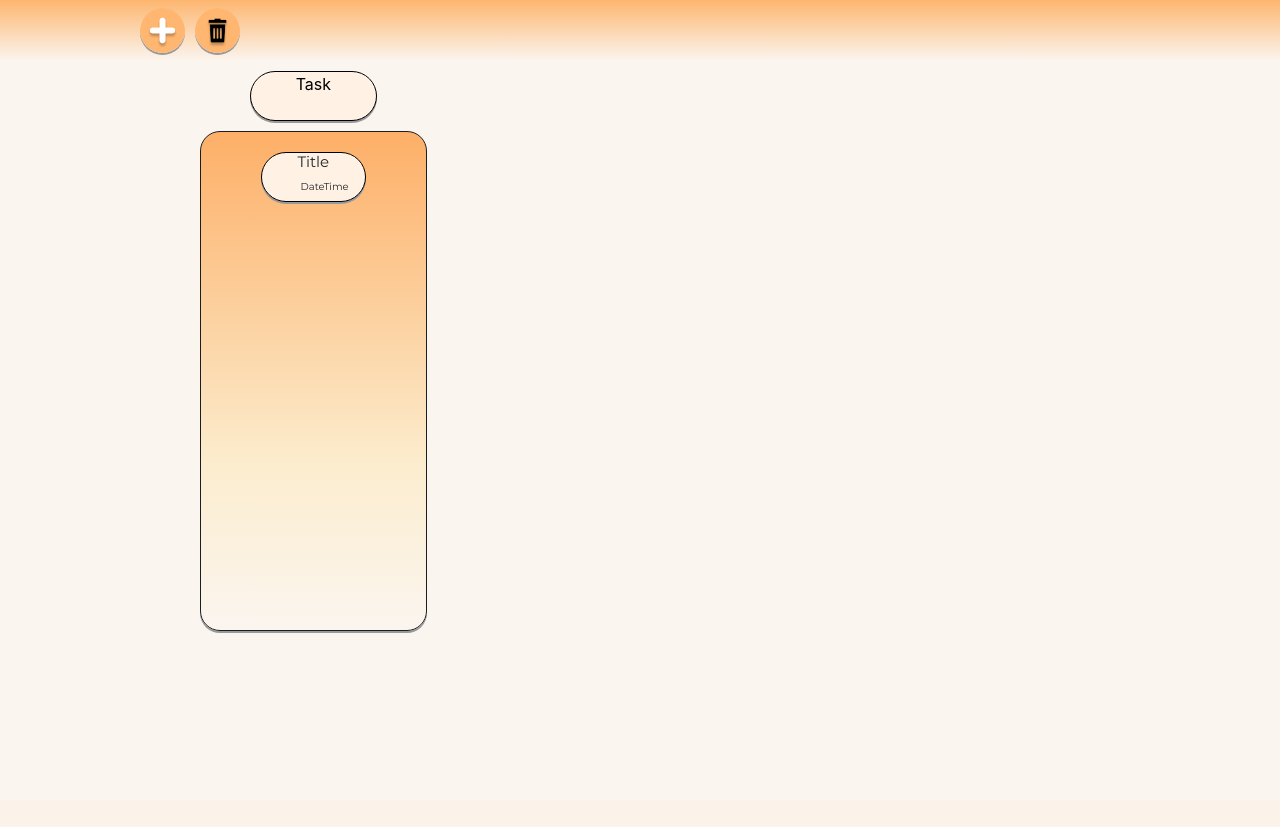
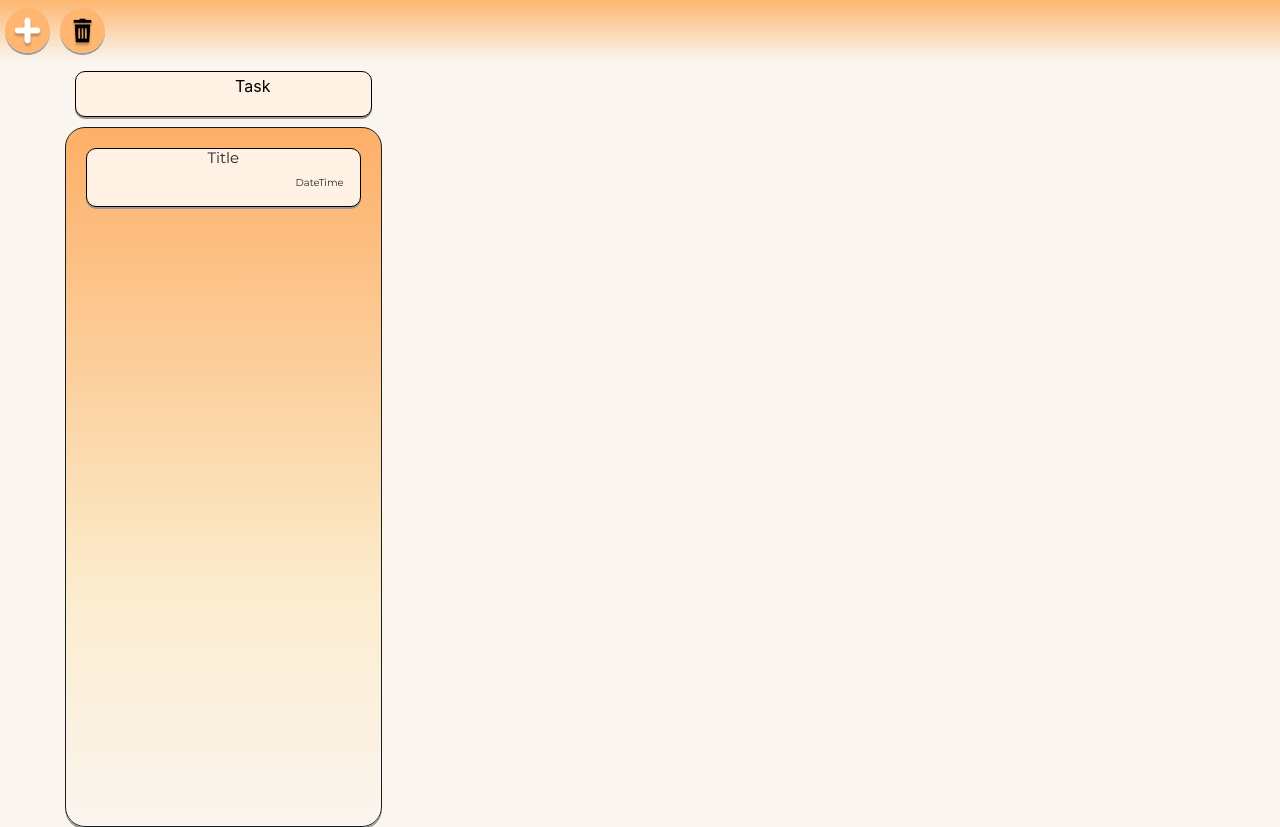
Before and after one commit to junmaks/WebOrganizer, a Django app: page /view/ in a window 1280 px wide. Before the commit the page ends 633 px from the top, so only its background shows below. Run offline with Django 3.2, Linux system fonts and the light colour scheme; parts of the project's set-up code (start-up, migrations or seed data) failed here and were passed over; some libraries are stand-ins or nearby versions.

Commit message:
new style for add task page

```diff
--- a/weborganizer/weborganizer/static/css/style.css
+++ b/weborganizer/weborganizer/static/css/style.css
@@ -34,7 +34,6 @@
     url('../fonts/montserrat-v15-latin_cyrillic-900.woff2') format('woff2'), /* Chrome 26+, Opera 23+, Firefox 39+ */ url('../fonts/montserrat-v15-latin_cyrillic-900.woff') format('woff'); /* Chrome 6+, Firefox 3.6+, IE 9+, Safari 5.1+ */
 }
 
-
 /*h1 {*/
 /*    font-family: 'Montserrat';*/
 /*    font-size: 30px;*/
@@ -42,17 +41,31 @@
 
 /*}*/
 
+/*.outcol {*/
+/*    !*background-color: #fbf5ef;*!*/
+/*    !*height: 100px;*!*/
+/*    background-color: #fbf5ef;*/
+/*    height: 100%;*/
+/*    padding-left: 100px;*/
+/*    padding-right: 100px;*/
+/*    !*height: 500px;*!*/
+
+/*}*/
+
+body {
+    background-color: #fbf5ef;
+    height: 100%;
+}
 
 h1.text_title {
     margin-top: 10px;
     font-family: 'Montserrat';
-    font-size: 2vw;
+    font-size: 20px;
     font-weight: 600;
     /*line-height: 40px;*/
     margin: 0px 0px 0px 0px;
 
 }
-
 
 .navbar {
     background: linear-gradient(180deg, #FDB66F 0%, rgba(255, 242, 229, 0) 100%);
@@ -64,8 +77,17 @@ h1.text_title {
 }
 
 .padding_container {
-    padding-left: 150px;
-    padding-right: 150px;
+    padding-left: 15px;
+    padding-right: 15px;
+}
+
+.col-sm-4 {
+    background-color: #fbf5ef;
+    height: 100%;
+    padding-left: 50px;
+    padding-right: 50px;
+    height: 700px;
+
 }
 
 .colinner {
@@ -75,12 +97,11 @@ h1.text_title {
     /*margin-top: 10px;*/
     /*grid-gutter-width: 30px;*/
     /*height: 100%;*/
-    height: 500px;
+    height: 700px;
     border-radius: 20px;
     border: 1px solid #1b1e21;
     box-shadow: 0 2px #999;
     overflow-y: auto;
-
 
 }
 
@@ -105,34 +126,6 @@ h1.text_title {
     border: 1px solid rgb(0, 0, 0);
     border-radius: 15px;
 }
-
-/*.outcol {*/
-/*    !*background-color: #fbf5ef;*!*/
-/*    !*height: 100px;*!*/
-/*    background-color: #fbf5ef;*/
-/*    height: 100%;*/
-/*    padding-left: 100px;*/
-/*    padding-right: 100px;*/
-/*    !*height: 500px;*!*/
-
-
-/*}*/
-
-.col-sm-4 {
-    background-color: #fbf5ef;
-    height: 100%;
-    padding-left: 50px;
-    padding-right: 50px;
-    height: 500px;
-
-}
-
-
-body {
-    background-color: #fbf5ef;
-    height: 100%;
-}
-
 
 .errorlist {
     color: red;
@@ -163,21 +156,33 @@ body {
     transform: scale(0.8);
 }
 
+.oval_title {
+    border-radius: 10px;
+    height: 40px;
+    text-align: center;
+    background-color: #FFF2E5;
+    margin-top: 10px;
+    margin-left: 10px;
+    margin-right: 10px;
+    margin-bottom: 10px;
+    padding: auto;
+    border: 1px solid black;
+    box-shadow: 0 2px #999;
+}
 
 .oval {
-    border-radius: 50px;
-    height: 50px;
+    border-radius: 10px;
+    height: auto;
+    width: auto;
     background-color: #FFF2E5;
     margin-top: 10px;
-    margin-left: 50px;
-    margin-right: 50px;
+    margin-left: 10px;
+    margin-right: 10px;
     margin-bottom: 10px;
+    padding: auto;
     border: 1px solid black;
     box-shadow: 0 2px #999;
-
-
 }
-
 
 h1.small_card_title {
     font-family: Montserrat;
@@ -203,3 +208,50 @@ a:hover {
     color: black;
     bgcolor: black;
 }
+
+.add_task {
+    margin-top: 60px;
+    background: linear-gradient(180deg, rgba(255, 122, 0, 0.57) 0%, rgba(255, 184, 0, 0.140719) 66.46%, rgba(255, 184, 0, 0) 100%);
+    padding: 10px;
+    height: 700px;
+    border-radius: 20px;
+    border: 1px solid #1b1e21;
+    box-shadow: 0 2px #999;
+}
+
+.description {
+    height: 70%;
+}
+
+.description_card {
+    border-radius: 10px;
+    background-color: #FFF2E5;
+    margin-top: 10px;
+    margin-left: 10px;
+    margin-right: 10px;
+    margin-bottom: 10px;
+    padding: 2%;
+    border: 1px solid black;
+    box-shadow: 0 2px #999;
+    height: 100%;
+    width: 100%;
+
+}
+
+h5.text_title {
+    text-align: center;
+    margin-left: 10%;
+    margin-right: 10%;
+    padding: 2px;
+    width: 100%;
+
+}
+
+p.text_title {
+    text-align: center;
+    margin-left: 10%;
+    margin-right: 10%;
+    padding: 2px;
+    width: 100%;
+
+}
```
